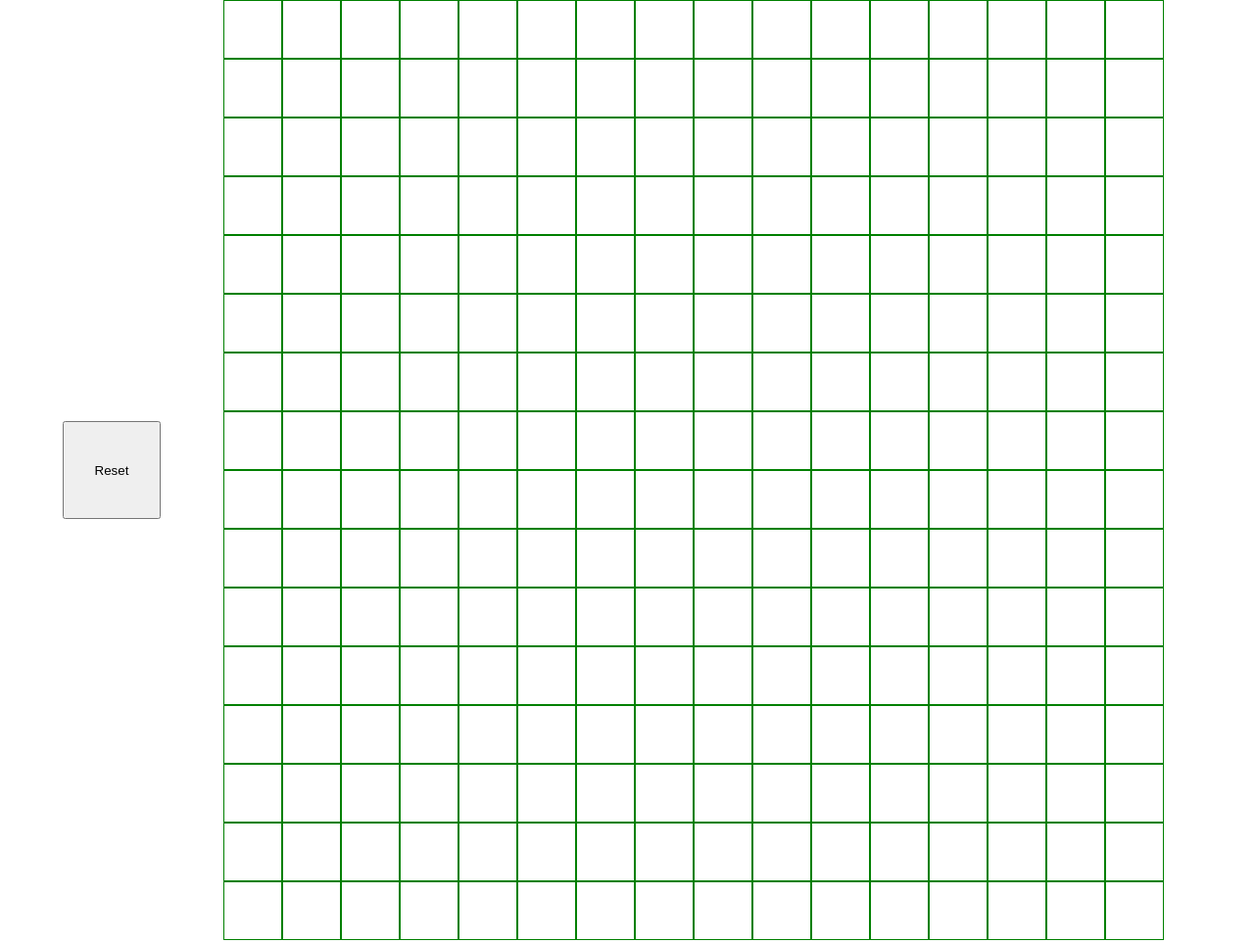
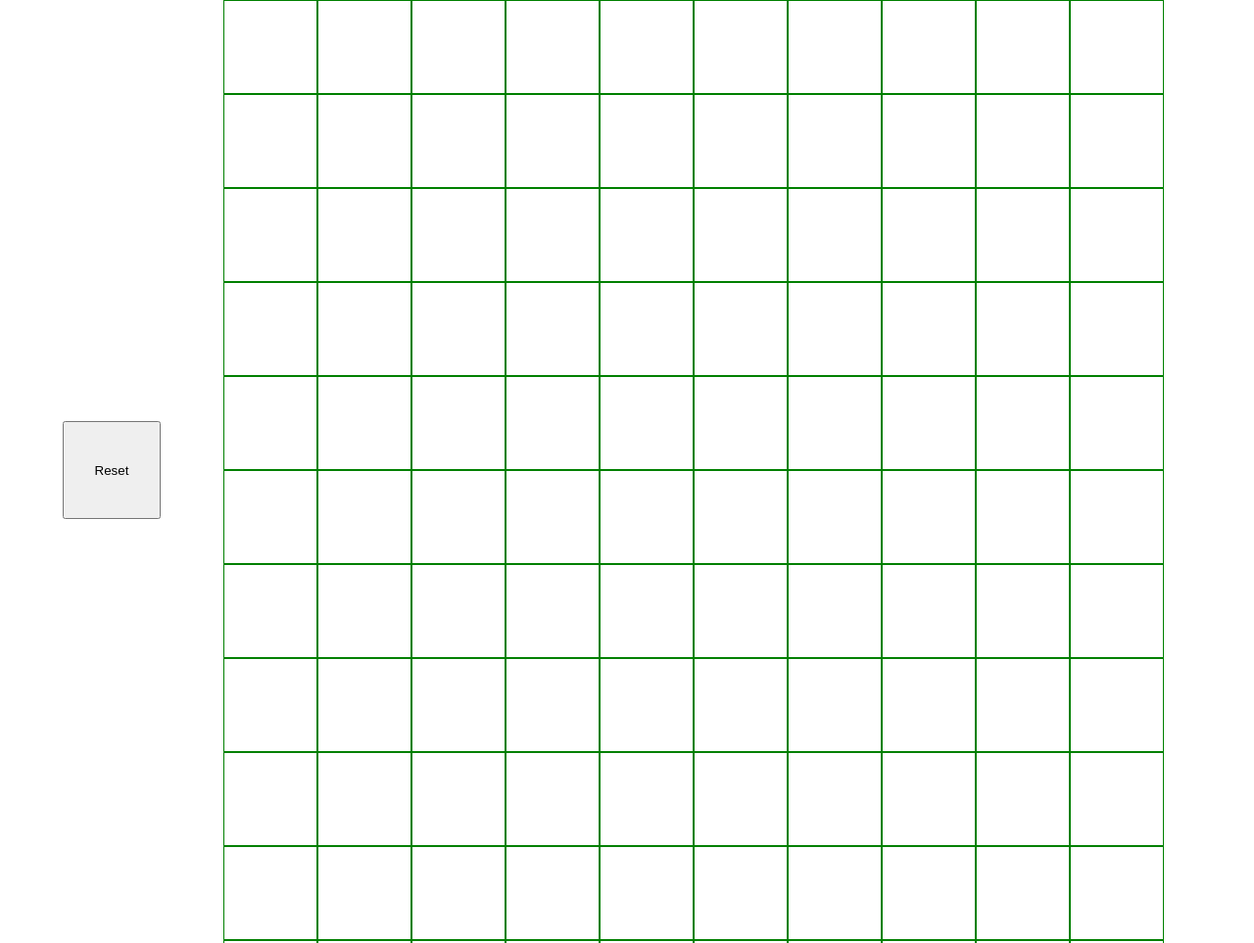
Before and after one commit to pameeee/etch-a-sketch, a plain HTML site: page index.html in a window 1280 px wide. Shown: the top 963 px of the page at 98% size. Drawn offline with Linux system fonts and the light colour scheme.

Commit message:
Fix button functionality

```diff
--- a/index.html
+++ b/index.html
@@ -6,8 +6,7 @@
     </head>
     <body>
         <button id="promptButton">Reset</button>
-        <div class="container" id="hello">
-        </div>
+        <div class="container"></div>
 
         <script src="script.js"></script>
     </body>
--- a/script.js
+++ b/script.js
@@ -1,33 +1,38 @@
-let numberOfSquares = 16;
-const dimension = 100 / numberOfSquares;
+let numberOfSquares = 10;
+let dimension = 100 / numberOfSquares;
+let container = document.querySelector(".container");
 
-function createBoxes() {
-    for (let i = 0; i < numberOfSquares ** 2; i++) {
-        let container = document.querySelector(".container");
+function createBoxes(input) {
+    console.log(`Creating new container with input `, input);
+    container.innerHTML = "";
+    console.log("Just deleted the container");
+
+    for (let i = 0; i < input ** 2; i++) {
+
         let newBox = document.createElement("div");
         newBox.classList.add("box");
         newBox.style.width = `${dimension}%`;
         newBox.style.height = `${dimension}%`;
         container.append(newBox);
+        console.log("Created box ", (i + 1));
     }
+
+    const boxes = document.querySelectorAll(".box");
+    boxes.forEach((box) =>
+        box.addEventListener("mouseenter", () => {
+            box.style.backgroundColor = "green";
+        })
+    );
 }
-
-createBoxes();
-
-const boxes = document.querySelectorAll(".box");
-
-boxes.forEach((box) =>
-    box.addEventListener(
-        "mouseenter", () => {
-            box.style.backgroundColor = "green";
-        }
-    )
-);
 
 document.querySelector("button").addEventListener(
     "click", function() {
         const userInput = prompt("Pick a number:");
         numberOfSquares = userInput;
+        dimension = 100 / numberOfSquares;
         console.log("New numberOfSquares is ", numberOfSquares);
+        createBoxes(numberOfSquares);
     }
 );
+
+createBoxes(16);
```
